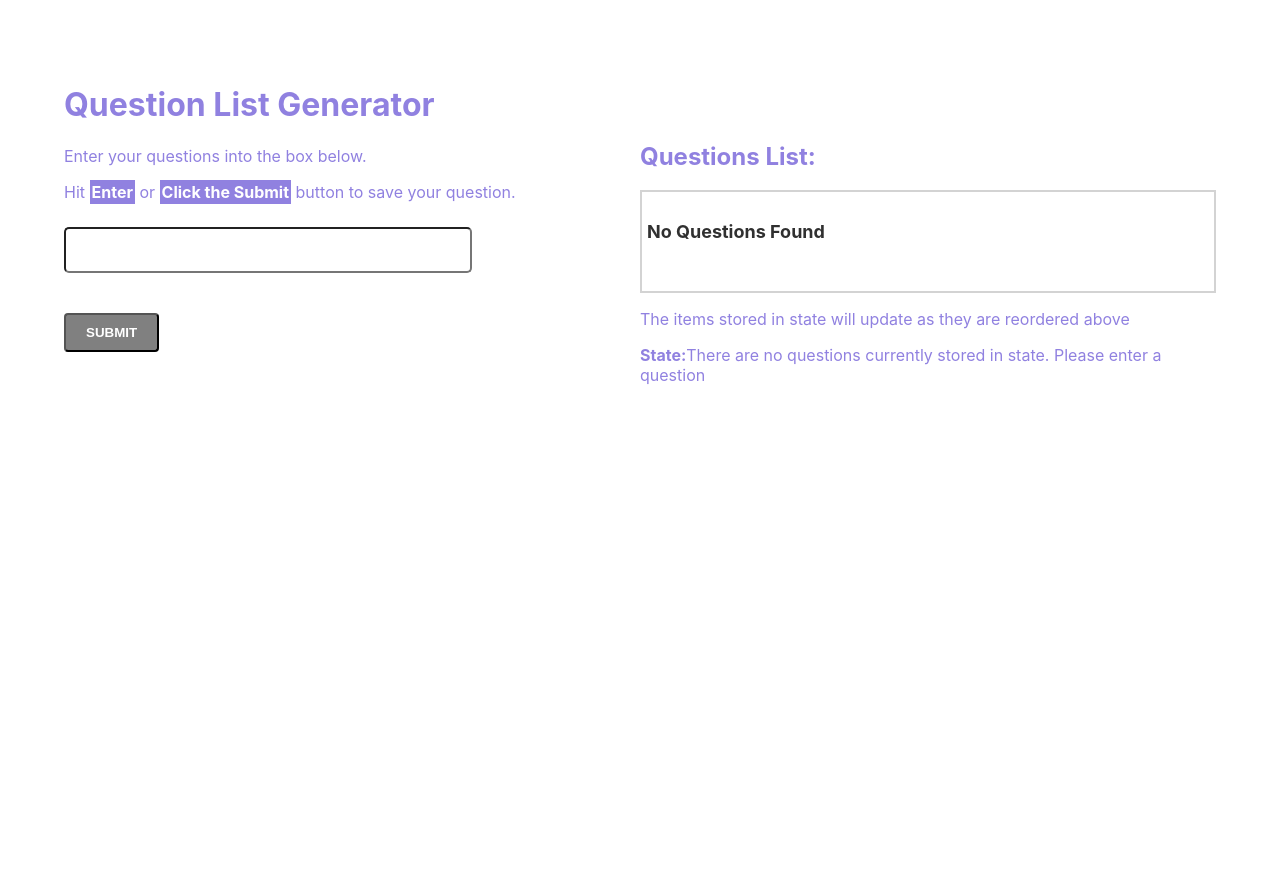
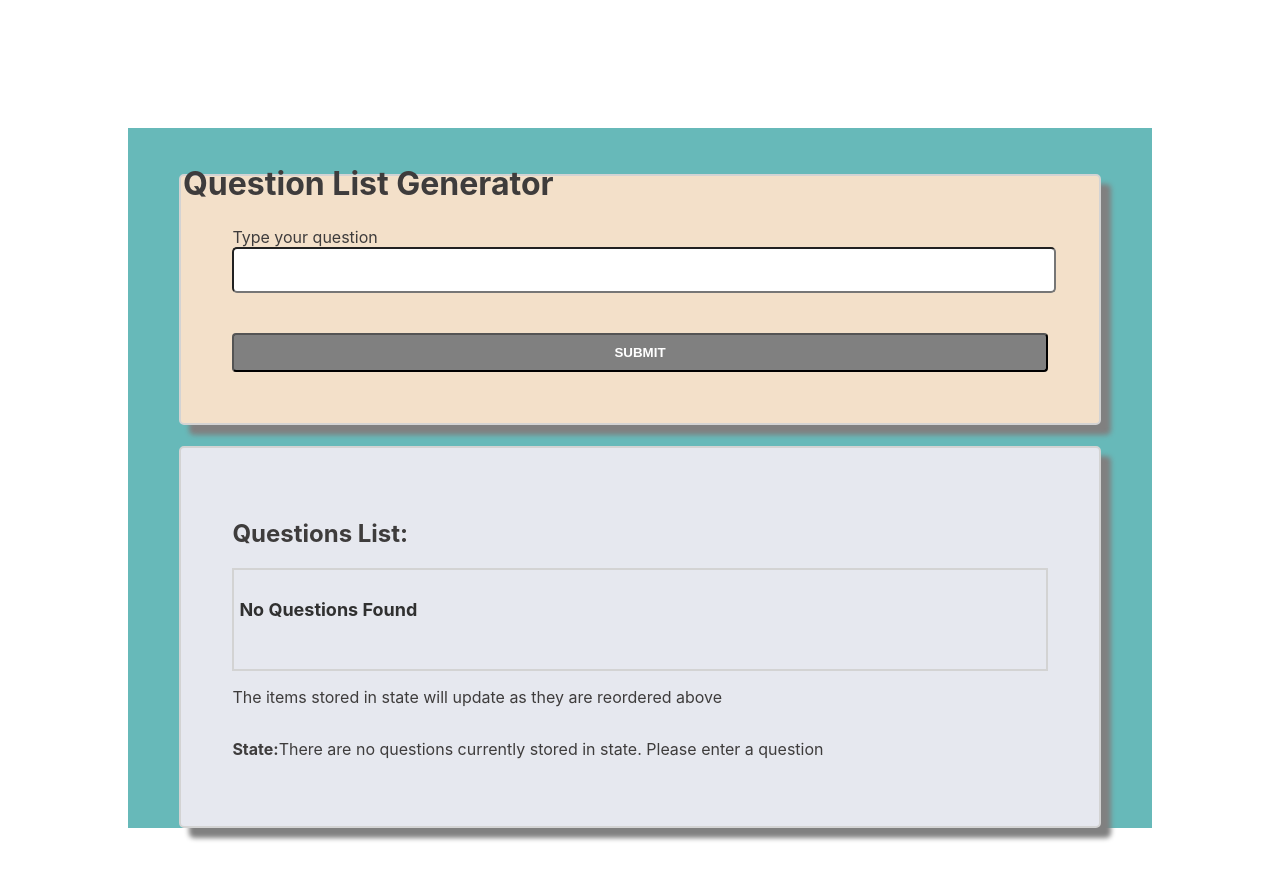
Before and after one commit to rainbow82/react-draggable-list, a React (Create React App) app: page / in a window 1280 px wide. Shown: the top 880 px of the page. Before the commit the page ends 800 px from the top, so only its background shows below. Built offline with nearby package versions, Linux system fonts and the light colour scheme; the HTML template or start-up script is replaced by a standard one.

Commit message:
updated css

```diff
--- a/src/App.js
+++ b/src/App.js
@@ -5,7 +5,7 @@ import QuestionInput from './QuestionInput';
 
 function App() {
   return (
-    <div className='grid-container'>
+    <div className='c-App-container'>
       <QuestionInput/>
     </div>
 
--- a/src/QuestionInput.js
+++ b/src/QuestionInput.js
@@ -18,16 +18,17 @@ const QuestionInput = () => {
   };
 
   return(
-    <div className='c-QuestionInput c-QuestionInput-grid-container'>
-      <div>
-        <h1>Question List Generator</h1>
-        <p>Enter your questions into the box below.</p>
-        <p>Hit <span className='c-QuestionInput-instruction-text'> Enter</span> or <span className='c-QuestionInput-instruction-text'> Click the Submit</span> button to save your question.</p>
+    <div className='c-QuestionInput'>
+      <h1 className='c-QuestionInput-title'>Question List Generator</h1>
+      <div className='c-QuestionInput-grid-container'>
+        {/* <p>Enter your questions into the box below.</p>
+        <p>Hit <span className='c-QuestionInput-instruction-text'> Enter</span> or <span className='c-QuestionInput-instruction-text'> Click the Submit</span> button to save your question.</p> */}
         <form onSubmit={ (event) => {
           event.preventDefault();
           addItem();
         }}>
           <label htmlFor='itemName' className='c-QuestionInput-form-label'>
+            Type your question
             <input className='c-QuestionInput-form-text-area'
               question='item'
               type='text'
--- a/src/index.css
+++ b/src/index.css
@@ -5,7 +5,7 @@ body {
     sans-serif;
   -webkit-font-smoothing: antialiased;
   -moz-osx-font-smoothing: grayscale;
-  color: #9081e0;
+  color: #3e3c3c;
 }
 
 code {
@@ -13,21 +13,30 @@ code {
     monospace;
 }
 
+.c-App-container{
+  margin: 10%;
+  background-color: #67b9b9;
+}
+
+.c-QuestionInput{
+  padding-top: 15px;
+}
+
+.c-QuestionInput-title {
+  color: #3e3c3c;
+  font-weight: bold;
+  margin-left: 15px;
+}
+
 .c-QuestionInput-grid-container {
   display: grid;
   grid-template-columns: repeat(1, 1fr);
-  margin: 5%;
-}
-
-.c-QuestionInput-instruction-text {
-  font-weight: bold;
-  color: white;
-  background-color: #9081e0;
-  padding: 2px;
-}
-
-.c-QuestionInput-form-label {
-  display: block;
+  margin: 15px;
+  padding: 5%;
+  background-color: #f3e0c9;
+  border: 2px solid lightgray;
+  border-radius: 5px;
+  box-shadow: 10px 10px 5px grey;
 }
 
 .c-QuestionInput-submit {
@@ -47,8 +56,8 @@ code {
 
 .c-QuestionInput-form-text-area {
   display: block;
-  margin: 25px 0;
-  width: 400px;
+  margin-bottom: 25px;
+  width: 100%;
   border-radius: 5px;
   height: 40px;
 }
@@ -59,6 +68,14 @@ code {
 
 .c-QuestionList {
   padding-top: 10%;
+  display: grid;
+  grid-template-columns: repeat(1, 1fr);
+  margin: 15px;
+  padding: 5%;
+  background-color: #e6e8ef;
+  border: 2px solid lightgray;
+  border-radius: 5px;
+  box-shadow: 10px 10px 5px grey;
 }
 
 .c-QuestionList-container {
@@ -84,7 +101,12 @@ code {
 }
 
 @media screen and (min-width: 980px) {
-  .c-QuestionInput-grid-container {
-    grid-template-columns: repeat(2, 1fr);
+  .c-QuestionInput-grid-container, .c-QuestionList {
+    margin: 2% 5%;
+  }
+
+  .c-QuestionInput-title {
+    margin-bottom: -50px;
+    margin-left: 55px;
   }
 }
```
